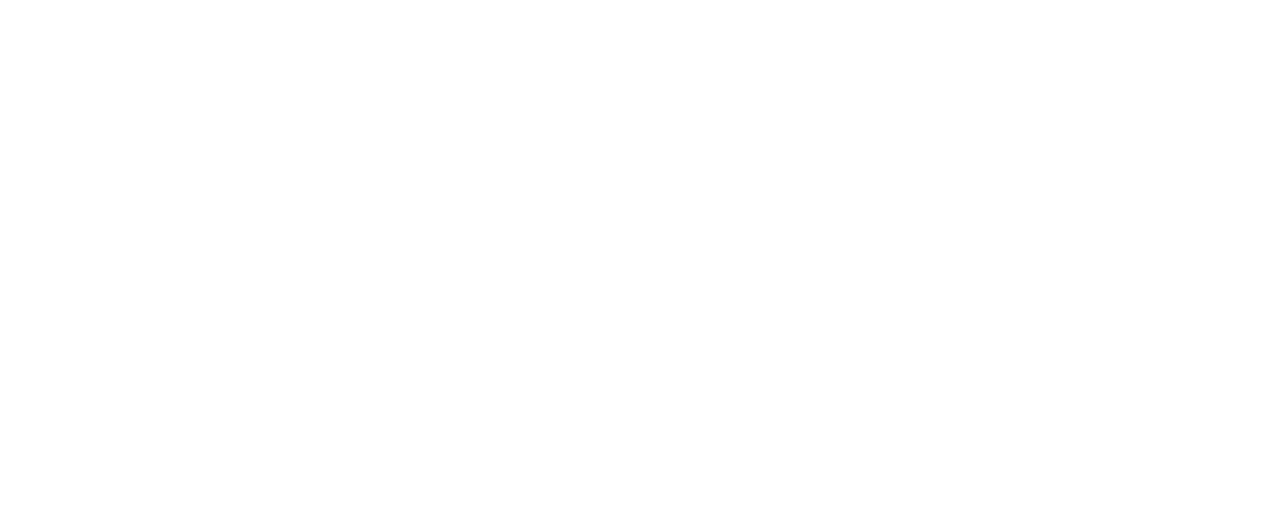
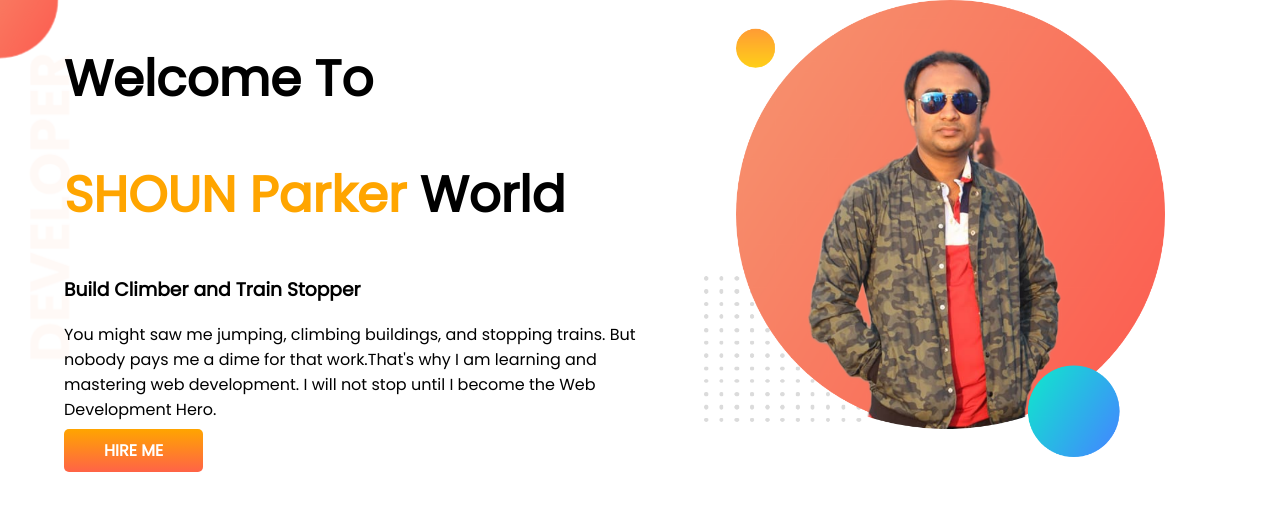
Before and after one commit to shoun79/developer-portfolio, a plain HTML site: page index.html in a window 1280 px wide. Drawn offline with Linux system fonts and the light colour scheme.

Commit message:
top banner added

```diff
--- a/index.html
+++ b/index.html
@@ -1,13 +1,33 @@
 <!DOCTYPE html>
 <html lang="en">
+
 <head>
     <meta charset="UTF-8">
     <meta http-equiv="X-UA-Compatible" content="IE=edge">
     <meta name="viewport" content="width=device-width, initial-scale=1.0">
     <title>SHOUN Portfolio</title>
+    <link rel="preconnect" href="https://fonts.googleapis.com">
+    <link rel="preconnect" href="https://fonts.gstatic.com" crossorigin>
+    <link href="https://fonts.googleapis.com/css2?family=Poppins&display=swap" rel="stylesheet">
     <link rel="stylesheet" href="style.css">
 </head>
+
 <body>
+    <section class="top-banner">
+        <div class="half-width">
+            <h1>Welcome To</h1>
+            <h1><span class="orange-color">SHOUN Parker</span> World</h1>
+            <h3>Build Climber and Train Stopper</h3>
+            <p>You might saw me jumping, climbing buildings, and stopping trains. But nobody pays me a dime for that
+                work.That's why I am learning and mastering web development. I will not stop until I become the Web
+                Development Hero.</p>
+            <a class="link-button" href="https://www.facebook.com/md.shoun2/" target="_blank">HIRE ME</a>
+        </div>
+        <div class="half-width">
+            <img src="images/shoun.png" alt="">
+        </div>
+    </section>
 
 </body>
+
 </html>
--- a/style.css
+++ b/style.css
@@ -0,0 +1,40 @@
+body {
+    font-family: 'Poppins', sans-serif;
+    padding: 0;
+    margin: 0;
+}
+
+h1 {
+    font-size: 50px;
+}
+
+.orange-color {
+    color: orange;
+}
+
+section {
+    display: flex;
+}
+
+.half-width {
+    width: 50%;
+    padding-left: 5%;
+}
+
+.half-width img {
+    width: 80%;
+}
+
+.link-button {
+    text-decoration: none;
+    padding: 10px 40px;
+    background-image: linear-gradient(orange, tomato);
+    border-radius: 5px;
+    color: white;
+    font-weight: 700;
+}
+
+.top-banner {
+    background-image: url(images/top-banner.png);
+    background-repeat: no-repeat;
+}
```
Also changed, not shown: images/dream-bg.png (added), images/exp-bg.png (added), images/jhankar.png (added), images/jhankar2.png (added), images/my-bg.png (added), images/my-bg2.png (added), images/shoun.jpg (added), images/shoun.png (added), images/top-banner.png (added), 7 other files.
